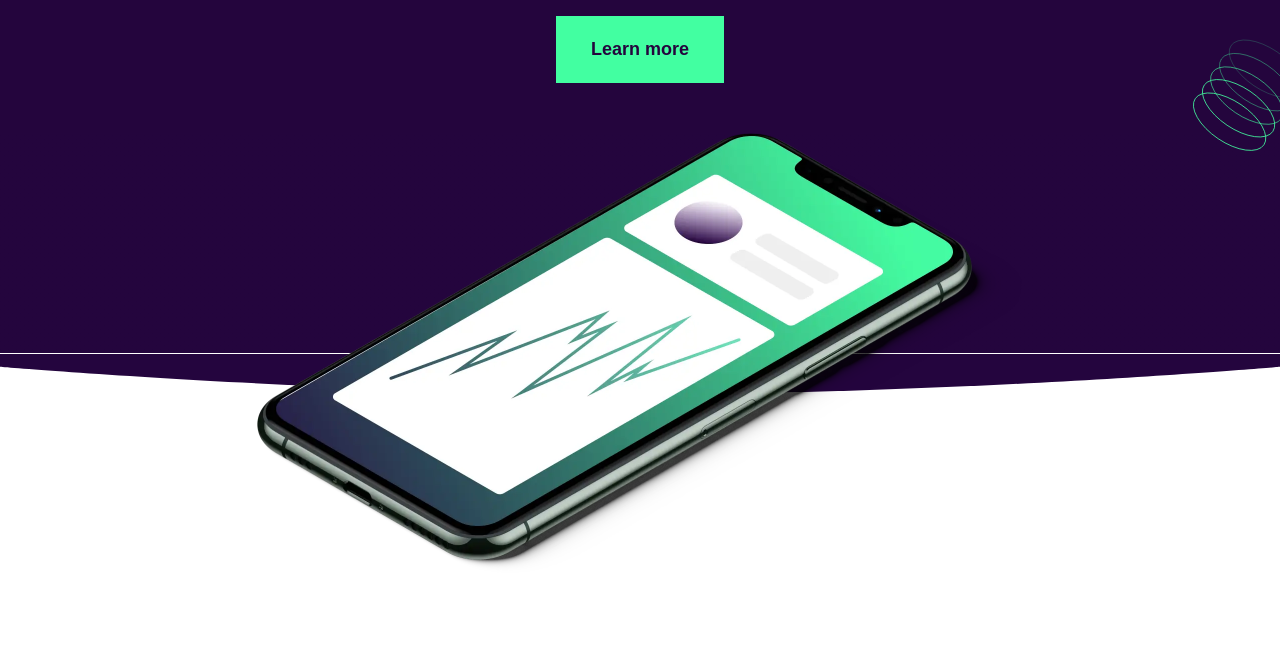
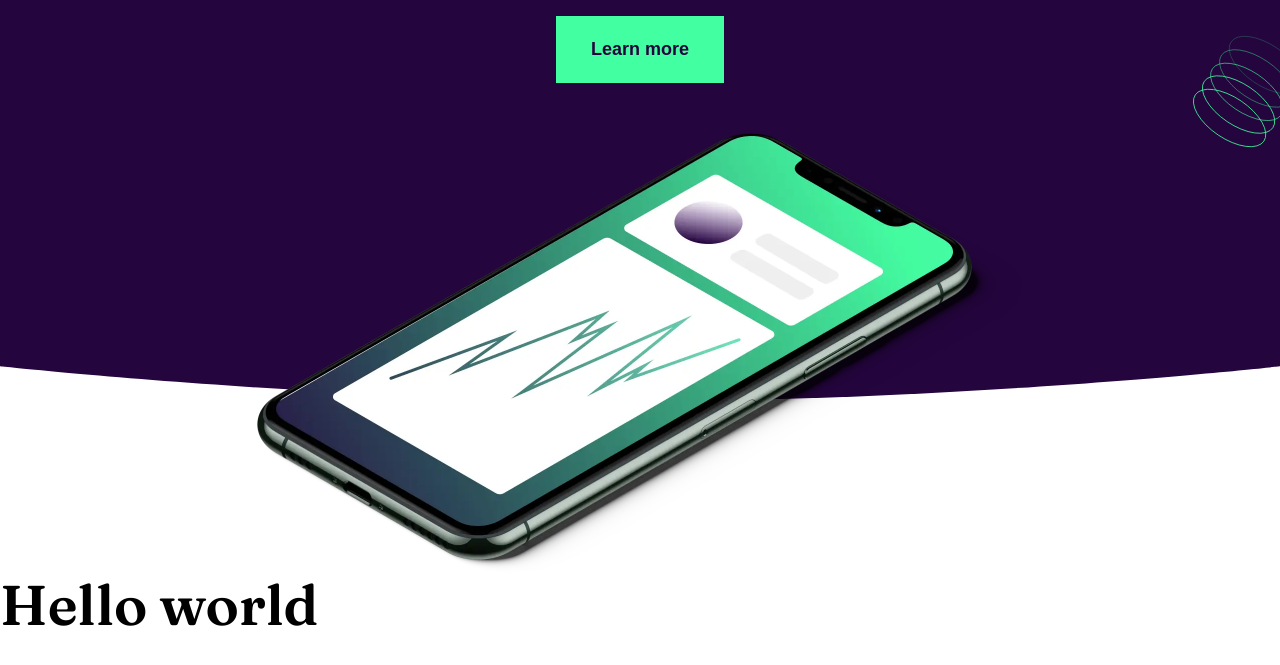
Before and after one commit to EmmyRecent/fem-workit-landing-page, a plain HTML site: page index.html in a window 1280 px wide. Shown: the part 351-1016 px from the top of the page. Drawn offline with Linux system fonts and the light colour scheme.

Commit message:
Add reworking the hero

```diff
--- a/app/scss/components/_hero.scss
+++ b/app/scss/components/_hero.scss
@@ -29,11 +29,11 @@
 
 	&::after {
 		right: 0;
-		bottom: 0;
+		top: 50%;
 		width: u.rem(130);
 		height: u.rem(135);
 		background-image: url(/app/assets/images/bg-pattern-2.svg);
-		translate: 25% 22%;
+		translate: 25% -120%;
 	}
 
 	&__wrapper {
@@ -51,21 +51,21 @@
 	}
 
 	&__image-wrapper {
-		position: absolute;
-		left: 0;
-		right: 0; // Left and right to center the content.
+		position: relative;
 		background-image: linear-gradient(var(--color-dk-purple) 50%, var(--color-white) 50%);
 		padding-inline: 32px;
+		// outline: 2px solid magenta;
 
 		&::after {
 			content: "";
 			position: absolute;
-			inset: 50% 0 0 0;
+			inset: 49.2% 0 0 0;
 			width: 100%;
-			height: 5vh; // This means the height gets smaller as the view port gets smaller.
+			height: 4vw; // This means the height gets smaller as the view port gets smaller.
 			background-image: url("/app/assets/images/curved-hero-bottom.svg");
 			background-repeat: no-repeat;
 			background-size: 100% 100%; // I set the preserveAspectRatio="none" in the svg file so that it can stretch it self like a jpg file this is because as an svg it is maintaining its aspect ratio.
+			// outline: 2px solid aqua;
 		}
 	}
 
--- a/app/scss/global/_boilerplate.scss
+++ b/app/scss/global/_boilerplate.scss
@@ -12,6 +12,7 @@ body {
 	font-size: clamp(u.rem(16), u.rem(14.979591836734693) + 0.27210884353741494vw, u.rem(18));
 	line-height: 1.7;
 	min-height: 150vh;
+	overflow-x: hidden;
 }
 
 h1,
--- a/index.html
+++ b/index.html
@@ -32,6 +32,8 @@
 				<div class="wrapper hero__wrapper">
 					<h1 class="hero__headline">Data <span>tailored</span> for your needs</h1>
 					<a href="" class="button hero__button">Learn more</a>
+				</div>
+
 				<div class="hero__image-wrapper">
 					<img
 						src="/app/assets/images/phone.webp"
@@ -41,7 +43,10 @@
 						alt="phone"
 					/>
 				</div>
-				</div>
+			</section>
+
+			<section>
+				<h2>Hello world</h2>
 			</section>
 		</main>
 
```
Also changed, not shown: dist/style.css, 1 other file. Lines whose indentation alone changed are shown as unchanged.
